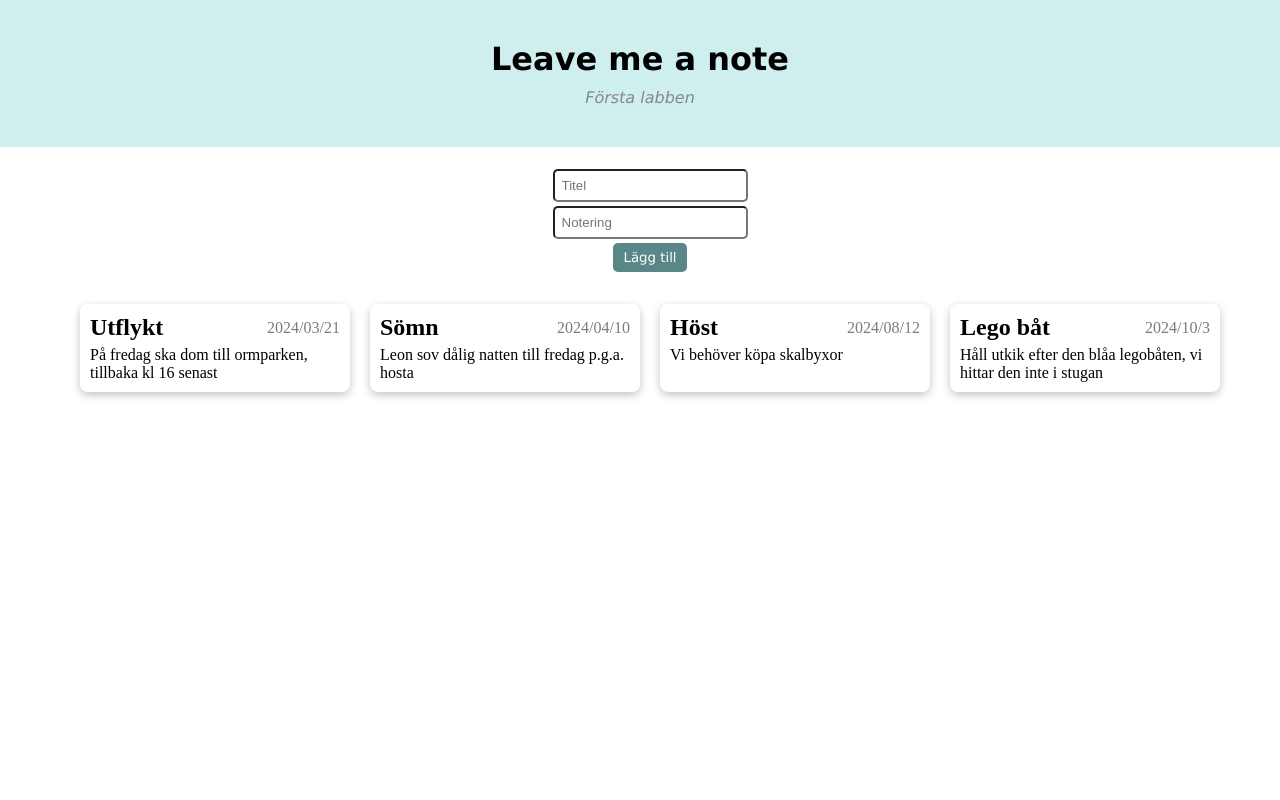
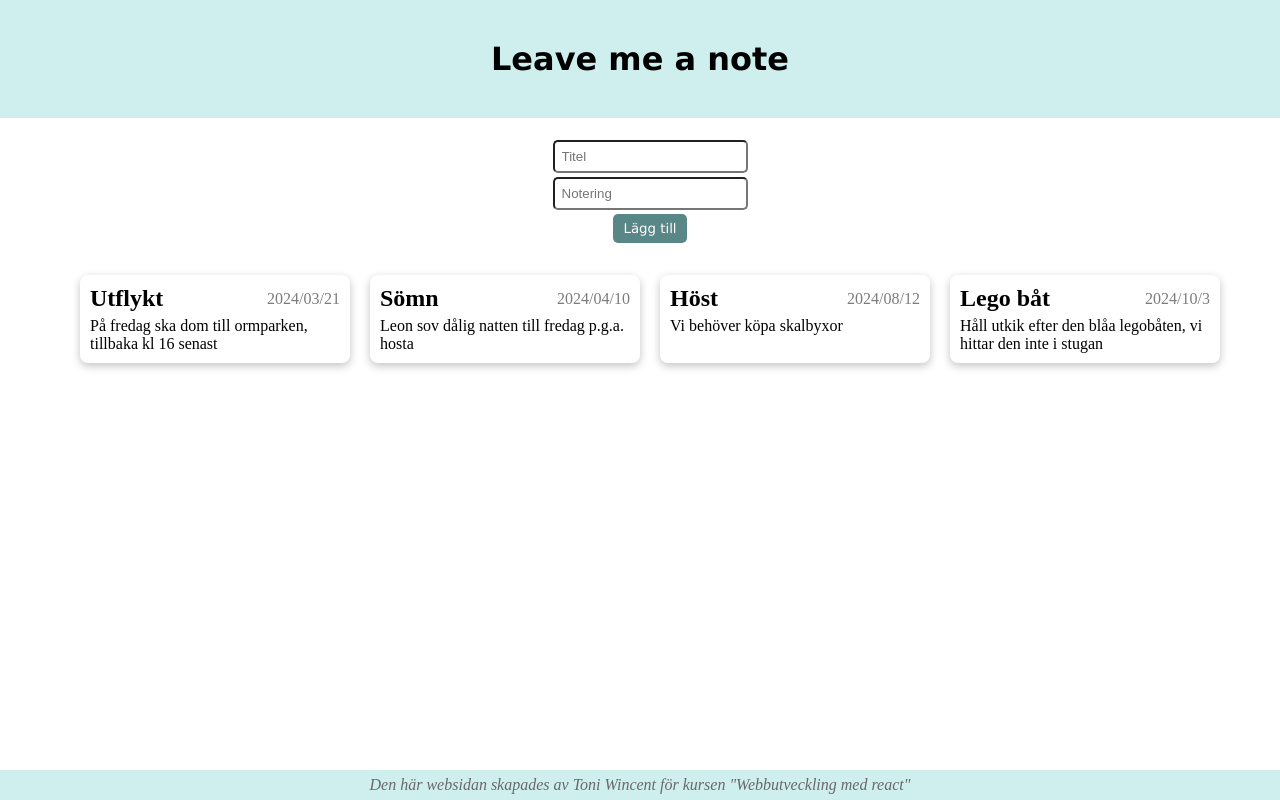
Before and after one commit to Noccis/labb-one, a React (Vite) app: page / in a window 1280 px wide. Built offline with nearby package versions, Linux system fonts and the light colour scheme.

Commit message:
created footer and removed subtitle

```diff
--- a/src/App.css
+++ b/src/App.css
@@ -15,8 +15,18 @@ header {
   font-family: 'Lucida Sans', 'Lucida Sans Regular', 'Lucida Grande', 'Lucida Sans Unicode', Geneva, Verdana, sans-serif;
 }
 
-#subtitle {
-  color: rgb(137, 134, 134);
+footer {
+  width: 100%;
+  height: 30px;
+  position: absolute;
+  bottom: 0px;
+  background-color: rgb(207, 239, 239);
+  display: flex;
+  align-items: center;
+  justify-content: center;
+  color: rgb(105, 105, 105);
+}
+
+footer p {
   font-style: italic;
-  margin-top: 10px;
 }
--- a/src/App.jsx
+++ b/src/App.jsx
@@ -1,4 +1,5 @@
 import "./App.css";
+import Footer from "./components/Footer";
 import NotesPage from "./pages/NotesPage";
 
 function App() {
@@ -6,11 +7,11 @@ function App() {
     <>
       <header className="flex-column">
         <h1>Leave me a note</h1>
-        <p id="subtitle">Första labben</p>
       </header>
       <main className="flex-column">
         <NotesPage />
       </main>
+      <Footer />
     </>
   );
 }
--- /dev/null
+++ b/src/components/Footer.jsx
@@ -0,0 +1,11 @@
+import React from 'react'
+
+const Footer = () => {
+  return (
+    <footer>
+        <p>Den här websidan skapades av Toni Wincent för kursen "Webbutveckling med react"</p>
+    </footer>
+  )
+}
+
+export default Footer
```
